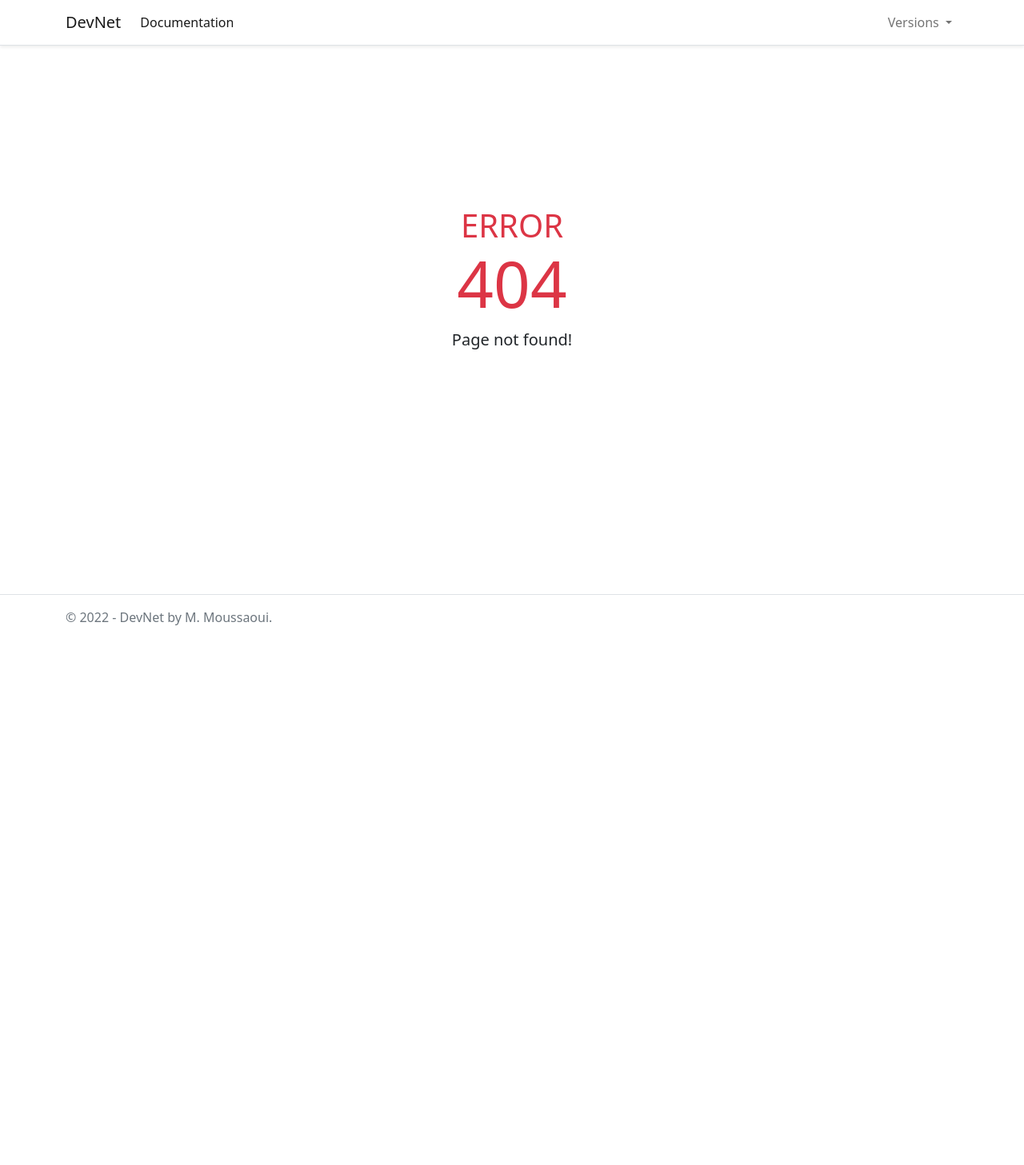
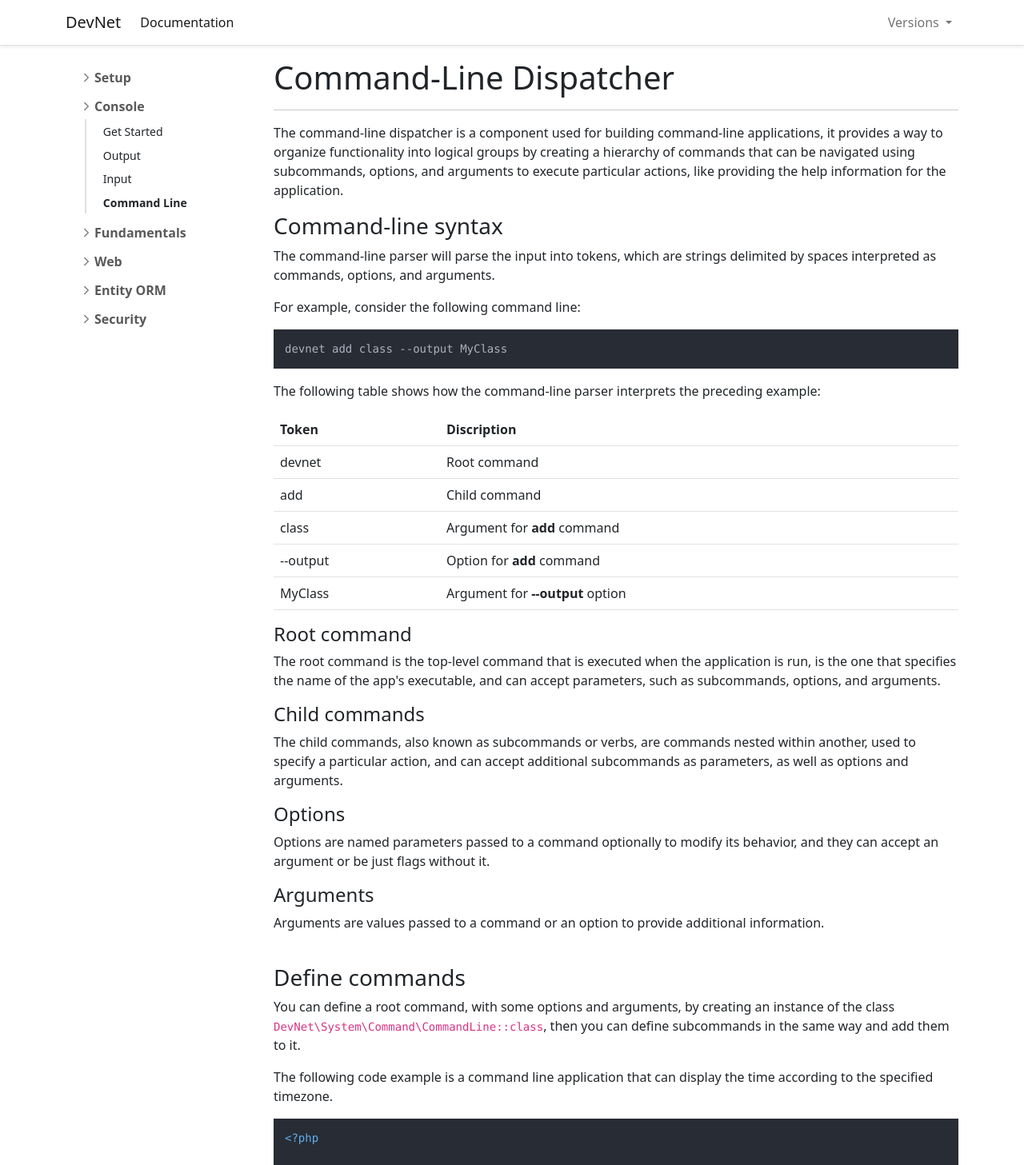
Before and after one commit to DevNet-Framework/devnet-framework.github.io, an Angular app: page /docs/console/command in a window 1280 px wide. Before the commit this address had no page. Shown: the top 1457 px of the page at 80% size. Before the commit the page ends 800 px from the top, so only its background shows below. Built offline with nearby package versions, Linux system fonts and the light colour scheme.

Commit message:
create console/command component

```diff
--- /dev/null
+++ b/src/app/console/command/command.component.html
@@ -0,0 +1,164 @@
+<div class="container pt-3">
+   <div class="row">
+      <div id="sidebar" style="width: 260px;">
+         <app-sidebar></app-sidebar>
+      </div>
+      <div id="content" class="flex-grow-1" style="width: 400px;">
+         <article>
+            <h1>Command-Line Dispatcher</h1>
+            <hr>
+            <p>
+               The command-line dispatcher is a component used for building command-line applications, it provides a way to organize functionality into logical groups by creating a hierarchy of commands that can be navigated using subcommands, options, and arguments to execute particular actions, like providing the help information for the application.
+            </p>
+            <h3>Command-line syntax</h3>
+            <p>
+               The command-line parser will parse the input into tokens, which are strings delimited by spaces interpreted as commands, options, and arguments.
+            </p>
+            <p>
+               For example, consider the following command line:
+            </p>
+            <pre><code class="language-shell">devnet add class --output MyClass</code></pre>
+            <p>
+               The following table shows how the command-line parser interprets the preceding example:
+            </p>
+            <table class="table">
+               <thead>
+                  <tr>
+                     <th scope="col">Token</th>
+                     <th scope="col">Discription</th>
+                  </tr>
+               </thead>
+               <tbody>
+                  <tr>
+                     <td>devnet</td>
+                     <td>Root command</td>
+                  </tr>
+                  <tr>
+                     <td>add</td>
+                     <td>Child command</td>
+                  </tr>
+                  <tr>
+                     <td>class</td>
+                     <td>Argument for <b>add</b> command</td>
+                  </tr>
+                  <tr>
+                     <td>--output</td>
+                     <td>Option for <b>add</b> command</td>
+                  </tr>
+                  <tr>
+                     <td>MyClass</td>
+                     <td>Argument for <b>--output</b> option</td>
+                  </tr>
+               </tbody>
+            </table>
+            <h4>Root command</h4>
+            <p>
+               The root command is the top-level command that is executed when the application is run, is the one that specifies the name of the app's executable, and can accept parameters, such as subcommands, options, and arguments.
+            </p>
+            <h4>Child commands</h4>
+            <p>
+               The child commands, also known as subcommands or verbs, are commands nested within another, used to specify a particular action, and can accept additional subcommands as parameters, as well as options and arguments.
+            </p>
+            <h4>Options</h4>
+            <p>
+               Options are named parameters passed to a command optionally to modify its behavior, and they can accept an argument or be just flags without it.
+            </p>
+            <h4>Arguments</h4>
+            <p>
+               Arguments are values passed to a command or an option to provide additional information.
+            </p>
+            <br>
+            <h3>Define commands</h3>
+            <p>
+               You can define a root command, with some options and arguments, by creating an instance of the class <code>DevNet\System\Command\CommandLine::class</code>, then you can define subcommands in the same way and add them to it.
+            </p>
+            <p>
+               The following code example is a command line application that can display the time according to the specified timezone.
+            </p>
+            <pre><code class="language-php">&lt;?php
+
+namespace Application;
+
+use DevNet\System\IO\Console;
+use DevNet\System\IO\ConsoleColor;
+
+class Program
+&lcub;
+   public static function main(array $args = [])
+   &lcub;
+      // define the root command.
+      $rootcommand = new CommandLine('watch', 'Command-line that displays the time.');
+      $rootcommand->addOption('--version', 'Display the version information.', '-v');
+
+      $rootcommand->setHandler(function (object $sender, CommandEventArgs $args): void &lcub;
+         $version = $args->get('--version');
+         if ($version) &lcub;
+            Console::writeline("watch command-line: v1.0.0");
+            return;
+         }
+
+         Console::writeline("Try 'watch --help' to get information about the command's usage.");
+      });
+
+      // define the child command.
+      $subcommand = new CommandLine('time', 'Display the current time');
+      $subcommand->addArgument('timezone', 'Define the time zome');
+
+      $subcommand->setHandler(function (object $sender, CommandEventArgs $args): void &lcub;
+         $datetime = new DateTime('now');
+         $timezone = $args->get('timezone');
+         if ($timezone) &lcub;
+            $datetime->setTimezone(new DateTimeZone($timezone->Value));
+         }
+
+         Console::writeline($datetime->format('H:i:s'));
+      }
+
+      // add the child command.
+      $rootcommand->addCommand($subcommand);
+
+      // parse the input, then invoke the command.
+      $rootcommand->invoke($args);
+   }
+}
+</code></pre>
+            <blockquote class="alert alert-info">
+               <b>Note:</b> You can run your command-line application by executing the bin file of your application <code>./bin/run</code>
+            </blockquote>
+            <p>
+               In this example, we have renamed the bin files <code>./bin/run</code> and <code>./bin/run.bat</code> to match the name of the root command, and became <code>./bin/watch</code> and <code>./bin/watch.bat</code>
+            </p>
+            <p>
+               Now you can execute the command with a given time zone argument to get the current time of that zone.
+            </p>
+            <pre><code class="language-shell">./bin/watch time America/Toronto</code></pre>
+            <h5>Output</h5>
+            <pre><code class="language-shell">19:29:01</code></pre>
+            <br>
+            <p>
+               Or execute the command with the option <code>--version</code> to get the version information.
+            </p>
+            <pre><code class="language-shell">./bin/watch --verion</code></pre>
+            <h5>Output</h5>
+            <pre><code class="language-shell">watch command-line: v1.0.0</code></pre>
+            <br>
+            <footer>
+               <nav class="no-print" aria-label="Page navigation">
+                  <ul class="nav-page">
+                     <li class="nav-page-item">
+                        <a class="nav-page-link" routerLink="/docs/console/input">
+                           <i class="chevron left"></i> Previous
+                        </a>
+                     </li>
+                     <li class="nav-page-item">
+                        <a class="nav-page-link" routerLink="/docs/core/overview">
+                           Next <i class="chevron right"></i>
+                        </a>
+                     </li>
+                  </ul>
+               </nav>
+            </footer>
+         </article>
+      </div>
+   </div>
+</div>
--- /dev/null
+++ b/src/app/console/command/command.component.ts
@@ -0,0 +1,17 @@
+import { Component, OnInit } from '@angular/core';
+import hljs from 'highlight.js/lib/common';
+
+@Component({
+   selector: 'console-command',
+   templateUrl: './command.component.html',
+   styleUrls: ['./command.component.css']
+})
+export class CommandComponent implements OnInit {
+
+   constructor() { }
+
+   ngOnInit(): void {
+      hljs.highlightAll();
+   }
+
+}
--- a/src/app/console/console-routing.module.ts
+++ b/src/app/console/console-routing.module.ts
@@ -3,11 +3,13 @@ import { RouterModule, Routes } from '@angular/router';
 import { StartComponent } from './start/start.component';
 import { OutputComponent } from './output/output.component';
 import { InputComponent } from './input/input.component';
+import { CommandComponent } from './command/command.component';
 
 const routes: Routes = [
    { path: 'docs/console/start', component: StartComponent },
    { path: 'docs/console/output', component: OutputComponent },
    { path: 'docs/console/input', component: InputComponent },
+   { path: 'docs/console/command', component: CommandComponent },
    { path: 'docs/console', redirectTo: 'docs/console/start', pathMatch: 'full' }
 ];
 
--- a/src/app/console/console.module.ts
+++ b/src/app/console/console.module.ts
@@ -5,12 +5,14 @@ import { SharedModule } from '../shared/shared.module';
 import { StartComponent } from './start/start.component';
 import { OutputComponent } from './output/output.component';
 import { InputComponent } from './input/input.component';
+import { CommandComponent } from './command/command.component';
 
 @NgModule({
    declarations: [
       StartComponent,
       OutputComponent,
-      InputComponent
+      InputComponent,
+      CommandComponent
    ],
    imports: [
       CommonModule,
```
Also changed, not shown: src/app/console/command/command.component.css (added), 1 other file (tests, documents, lock files or other folders).
